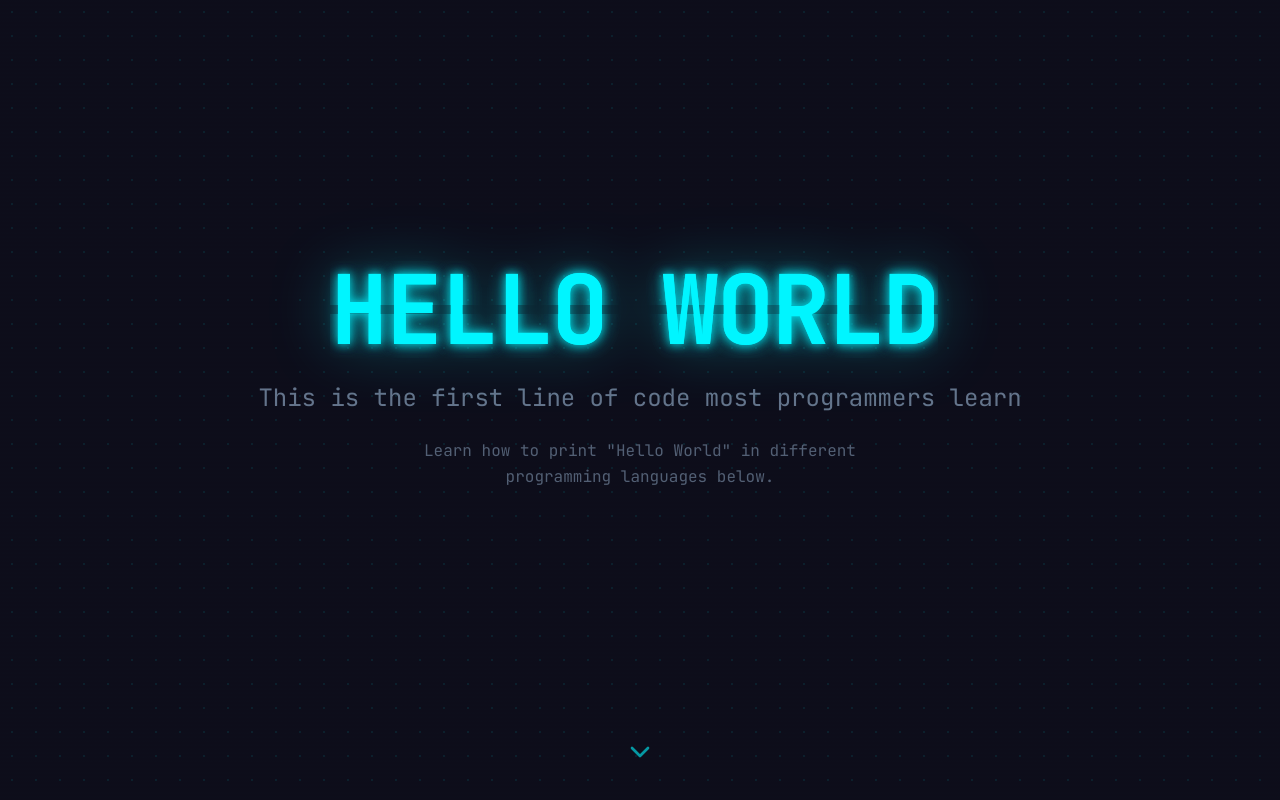
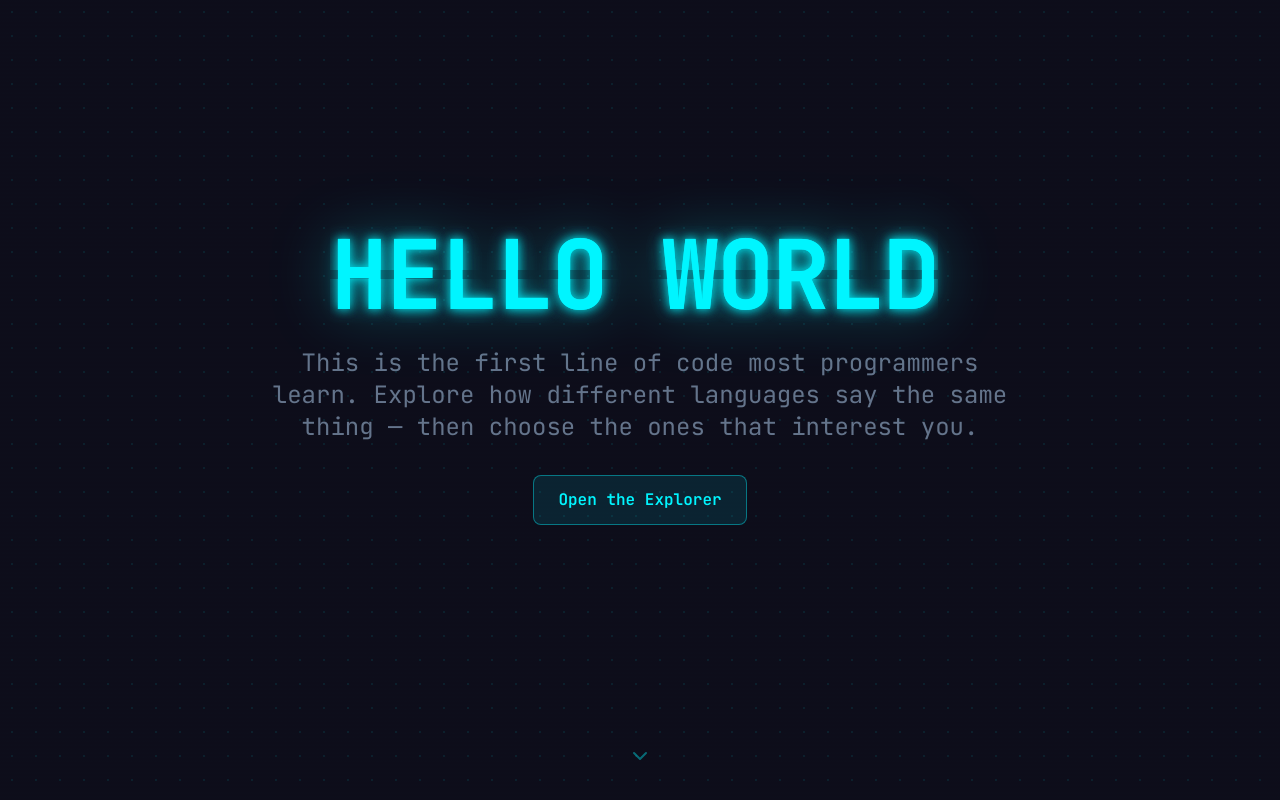
Before and after one commit to kenth-dev/DevExplorer, a React (Vite) app: page / in a window 1280 px wide. Shown: the top 800 px of the page. Built offline with nearby package versions, Linux system fonts and the light colour scheme.

Commit message:
feat: add smooth scroll functionality to IDE section and update button for better UX

```diff
--- a/src/components/Hero/Hero.tsx
+++ b/src/components/Hero/Hero.tsx
@@ -1,5 +1,9 @@
 import { ChevronDown } from 'lucide-react';
 import GlitchText from './GlitchText';
+
+function scrollToIDE() {
+  document.getElementById('ide')?.scrollIntoView({ behavior: 'smooth', block: 'center' });
+}
 
 export default function Hero() {
   return (
@@ -14,23 +18,32 @@ export default function Hero() {
 
         {/* Subheading */}
         <p className="text-lg sm:text-xl md:text-2xl text-text-muted font-mono mb-6">
-          This is the first line of code most programmers learn
+          This is the first line of code most programmers learn. Explore how different languages say the same thing — then choose the ones that interest you.
         </p>
 
         {/* Body text */}
-        <p className="font-mono text-sm sm:text-base text-text-muted/80 max-w-lg mx-auto leading-relaxed mb-12">
-          Learn how to print "Hello World" in different programming languages below.
+        <p className="font-mono text-sm sm:text-base text-text-muted/80 max-w-3xl mx-auto leading-relaxed mb-8">
+
         </p>
+
+        {/* CTA button */}
+        <button
+          onClick={scrollToIDE}
+          className="inline-flex items-center gap-2 px-6 py-3 rounded-lg bg-accent-cyan/10 border border-accent-cyan/40 text-accent-cyan font-mono font-semibold text-sm sm:text-base hover:bg-accent-cyan/20 hover:border-accent-cyan hover:shadow-[0_0_20px_rgba(0,245,255,0.2)] transition-all duration-200 focus-visible:outline-none focus-visible:ring-2 focus-visible:ring-accent-cyan mb-12 cursor-pointer"
+          aria-label="Open the interactive IDE explorer"
+        >
+          Open the Explorer
+        </button>
       </div>
 
       {/* Scroll-down arrow */}
-      <a
-        href="#ide"
-        className="absolute bottom-8 left-1/2 -translate-x-1/2 z-10 text-accent-cyan/60 hover:text-accent-cyan transition-colors focus-visible:outline-none focus-visible:ring-2 focus-visible:ring-accent-cyan rounded-full"
+      <button
+        onClick={scrollToIDE}
+        className="absolute bottom-8 left-1/2 -translate-x-1/2 z-10 text-accent-cyan/40 hover:text-accent-cyan transition-colors focus-visible:outline-none focus-visible:ring-2 focus-visible:ring-accent-cyan rounded-full cursor-pointer"
         aria-label="Scroll down to the IDE section"
       >
-        <ChevronDown className="w-8 h-8 animate-bounce-gentle" />
-      </a>
+        <ChevronDown className="w-6 h-6 animate-bounce-gentle" />
+      </button>
     </section>
   );
 }
```
